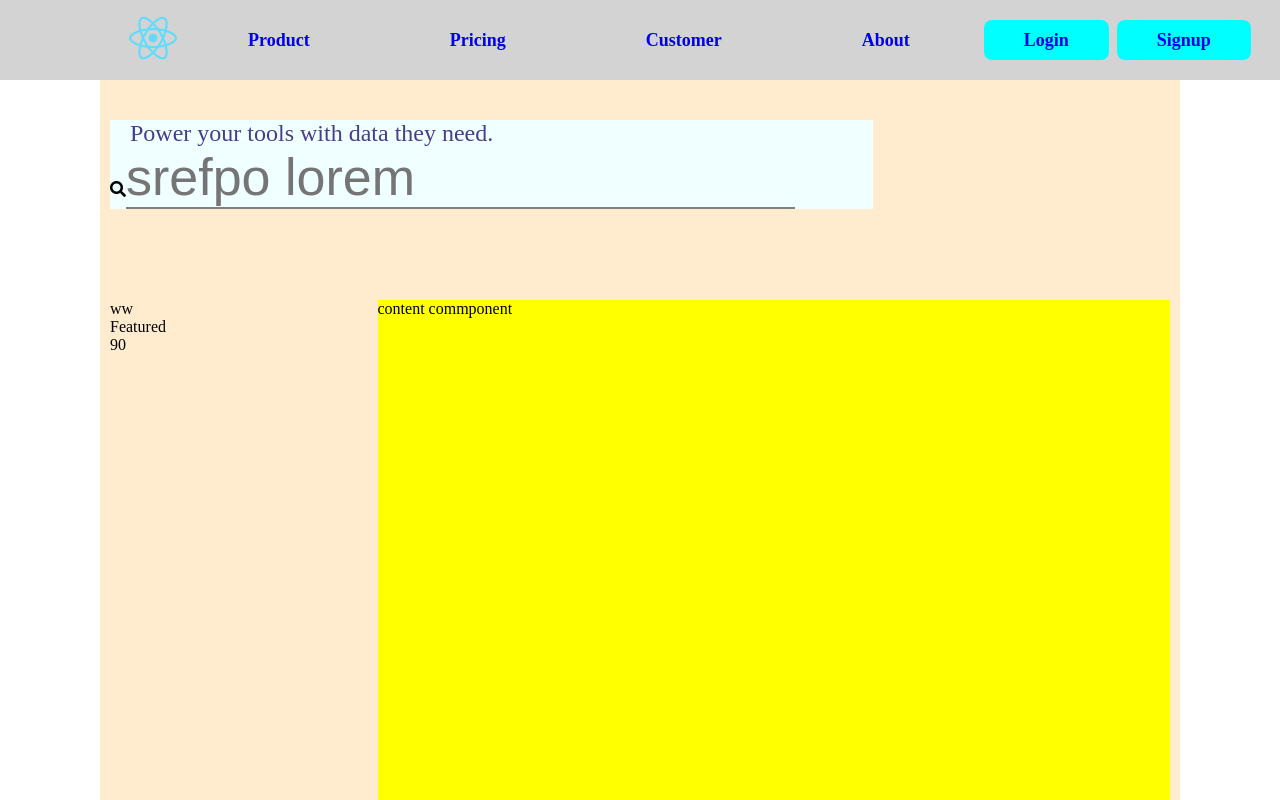
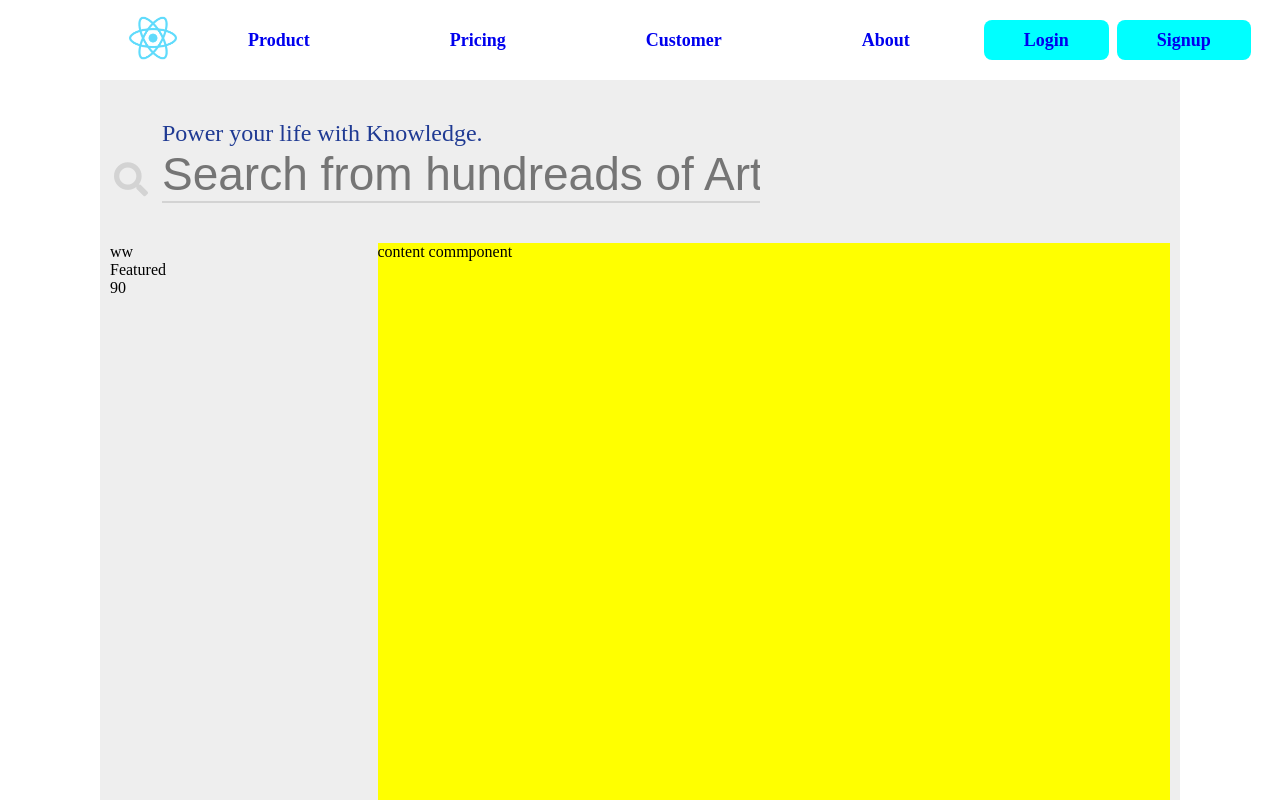
Before and after one commit to jughead79/jugspeed, a React (Create React App) app in the folder client/: page / in a window 1280 px wide. Shown: the top 800 px of the page. Built offline with nearby package versions, Linux system fonts and the light colour scheme.

Commit message:
light gray chenged to "#eeeeee"

```diff
--- a/client/src/components/home/header/style.css
+++ b/client/src/components/home/header/style.css
@@ -7,7 +7,7 @@
     position: fixed;
     top: 0;
     padding: 1% 10%;
-    background-color: lightgray;
+    background-color: eeeeee;
 }
 
 .nav-item {
--- a/client/src/components/home/search/index.js
+++ b/client/src/components/home/search/index.js
@@ -5,10 +5,12 @@ import './style.css'
 const Search = () => {
     return(
         <div className='search'>
-            <p className="">Power your tools with data they need.</p>
             <div>
                 <i class="fas fa-search"></i>
-                <input className='search-input' placeholder='srefpo lorem'></input>
+            </div>
+            <div>
+                <p className="">Power your life with Knowledge.</p>
+                <input placeholder='Search from hundreads of Articles'></input>
             </div>
         </div>
     )
--- a/client/src/components/home/search/style.css
+++ b/client/src/components/home/search/style.css
@@ -1,16 +1,24 @@
 .search {
-    background-color: azure;
+    display: flex;
+    gap: 10px;
+    background-color: #EEEEEE;
     margin: 30px 30px 30px 0px;
 }
 .search p {
-    margin-left: 20px;
     font-size: 24px;
-    color: darkslateblue;
+    color: #1F3A93;
 }
-.search-input {
-    background-color: azure;
+
+.search i {
+    color: lightgray;
+    padding: 100% 4px 0px;
+    font-size: 34px;
+}
+.search input {
+    color: #1F3A93;
+    background-color: #EEEEEE;
     border: none;
-    border-bottom: solid 2px gray;
-    font-size: 52px;
+    border-bottom: solid 2px lightgray;
+    font-size: 46px;
     outline: none;
 }
--- a/client/src/screen/home/style.css
+++ b/client/src/screen/home/style.css
@@ -6,23 +6,20 @@
     column-gap: 10px; /* odd */
     row-gap: 10px; /* odd */
     /* debug */
-    background-color: blanchedalmond;
+    background-color: #eeeeee;
 }
 
 .search-wrapper {
     grid-column-start: 1;
-    grid-column-end: 4;
-    /* debug */
-    height: 200px;
+    grid-column-end: 5;
 }
 .sidebar-wrapper {
     grid-column-end: 2;
-    /* debug */
-    height: 800px;
 }
 .content-wrapper {
     grid-column-start: 2;
     grid-column-end: 5;
     /* debug */
+    height: 800px;
     background-color: yellow;
 }
```
